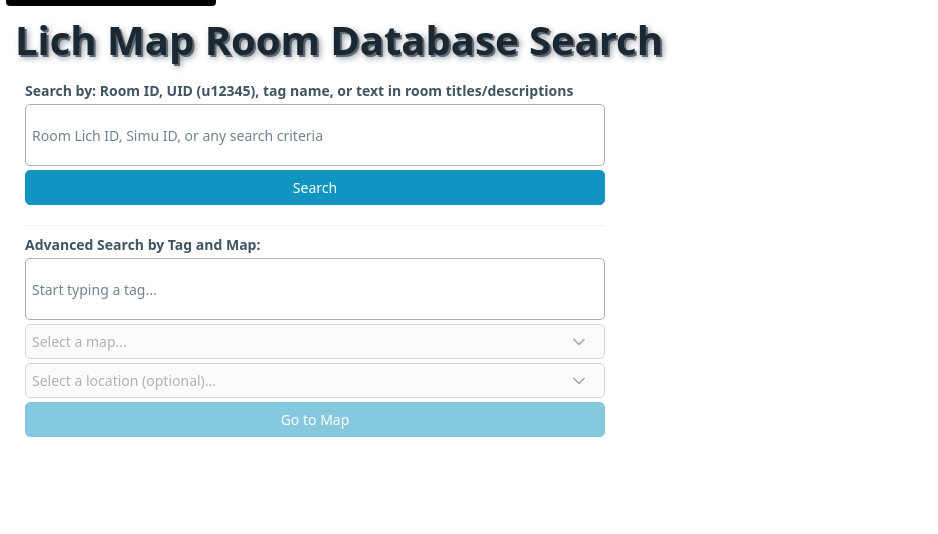
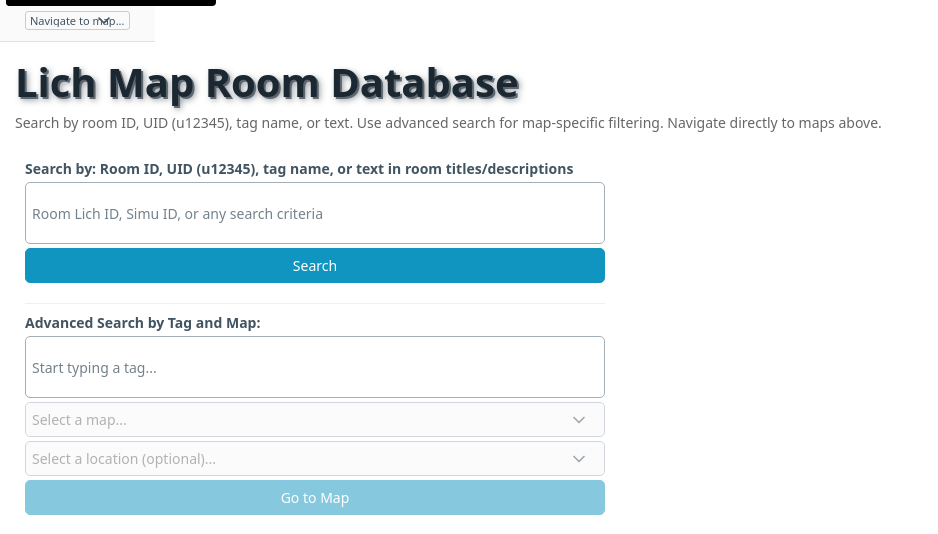
Before and after one commit to MahtraDR/dr-lich-mapdb-room, a Flask app: template app/templates/search.html in a window 1280 px wide. Shown: the top 534 px of the page, without its empty margins (0-938 px from the left). Run offline with Flask 3, Linux system fonts and the light colour scheme; the template is opened without the code that fills it, so the values that code supplies are empty; parts of the project's set-up code (start-up, migrations or seed data) failed here and were passed over.

Commit message:
more aria fixes, add navigate to landing page, readme

```diff
--- a/app/main.py
+++ b/app/main.py
@@ -28,14 +28,62 @@ with open("app/data/updated_at", "r") as f:
     updated_at = f.read()
 
 
+def get_available_maps():
+    """Generate available maps data for navigation dropdown"""
+    available_maps = {}
+
+    # First pass: collect all maps and find rooms with meta tags
+    for room_info in room_data:
+        if room_info.get("image") and room_info.get("image_coords"):
+            map_image = room_info["image"]
+
+            # Initialize map entry if not exists
+            if map_image not in available_maps:
+                available_maps[map_image] = {
+                    "room_id": room_info["id"],
+                    "display_name": map_image,
+                    "category": "Other"
+                }
+
+            # Check for meta tags
+            if room_info.get("tags"):
+                for tag in room_info["tags"]:
+                    # Check for mapname tag
+                    if tag.startswith("meta:mapname:"):
+                        map_name = tag.replace("meta:mapname:", "")
+                        available_maps[map_image]["display_name"] = map_name
+                        available_maps[map_image]["room_id"] = room_info["id"]
+
+                    # Check for mapcategory tag
+                    elif tag.startswith("meta:mapcategory:"):
+                        category = tag.replace("meta:mapcategory:", "")
+                        available_maps[map_image]["category"] = category
+
+    # Group maps by category and sort
+    categorized_maps = {}
+    for map_image, map_data in available_maps.items():
+        category = map_data["category"]
+        if category not in categorized_maps:
+            categorized_maps[category] = []
+        categorized_maps[category].append((map_data["display_name"], map_data["room_id"]))
+
+    # Sort categories and maps within each category
+    sorted_categories = []
+    for category in sorted(categorized_maps.keys()):
+        sorted_maps = sorted(categorized_maps[category])
+        sorted_categories.append((category, sorted_maps))
+
+    return sorted_categories
+
+
 @app.errorhandler(404)
 def not_found(e):
-    return render_template("404.html")
+    return render_template("404.html", available_maps=get_available_maps())
 
 
 @app.route("/")
 def root():
-    return render_template("search.html")
+    return render_template("search.html", available_maps=get_available_maps())
 
 
 @app.route("/u<int:simu_id>")
@@ -351,7 +399,8 @@ def search():
 								 unmapped_count=unmapped_count,
 								 search_term=search,
 								 total_results=len(room_list),
-								 overflow=False)
+								 overflow=False,
+								 available_maps=get_available_maps())
 
 		# Normal results display (≤100 results or map-filtered results)
 		overflow = len(room_list) > 100 and not map_filter
@@ -359,9 +408,9 @@ def search():
 			# Limit to first 100 for display
 			room_list = dict(list(room_list.items())[:100])
 
-		return render_template('search.html', results=room_list, overflow=overflow, search_term=search)
+		return render_template('search.html', results=room_list, overflow=overflow, search_term=search, available_maps=get_available_maps())
 	else:
-		return render_template('search.html', results=None, overflow=False)
+		return render_template('search.html', results=None, overflow=False, available_maps=get_available_maps())
 
 if __name__ == '__main__':
     app.run(debug=True, host='127.0.0.1', port=8000)
--- a/app/templates/search.html
+++ b/app/templates/search.html
@@ -19,9 +19,61 @@
   </head>
   <body>
     <a href="#main-content" class="skip-link">Skip to main content</a>
+    <a href="#navigation" class="skip-link">Skip to navigation</a>
+
+    <nav id="navigation" role="navigation" aria-label="Map navigation">
+      <div id="navigation_header">
+        <div id="map_navigation">
+          <label for="map_dropdown" class="sr-only">Navigate to map</label>
+          <select id="map_dropdown" onchange="navigateToMap()" aria-describedby="map-dropdown-help">
+            <option value="">Navigate to map...</option>
+            {% for category, maps in available_maps %}
+            <optgroup label="{{ category }}">
+              {% for map_name, room_id in maps %}
+              <option value="{{ room_id }}">{{ map_name }}</option>
+              {% endfor %}
+            </optgroup>
+            {% endfor %}
+          </select>
+          <div id="map-dropdown-help" class="sr-only">Select a map from the dropdown to navigate directly to that area</div>
+        </div>
+      </div>
+    </nav>
+
     <main id="main-content" role="main" style="padding: 15px; margin-top: 0;">
-      <h1 style="margin-top: 0;">Lich Map Room Database Search</h1>
+      <h1 style="margin-top: 0;">Lich Map Room Database</h1>
+      <p style="margin-bottom: 15px; color: #666; font-size: 14px;">Search by room ID, UID (u12345), tag name, or text. Use advanced search for map-specific filtering. Navigate directly to maps above.</p>
       {% include "search_block.html" %}
     </main>
+
+    <script>
+      function navigateToMap() {
+        const dropdown = document.getElementById('map_dropdown');
+        const selectedRoomId = dropdown.value;
+        if (selectedRoomId) {
+          const selectedText = dropdown.options[dropdown.selectedIndex].text;
+          // Announce navigation for screen readers
+          announceToScreenReader(`Navigating to map: ${selectedText}`);
+          window.location.href = '/' + selectedRoomId;
+        }
+      }
+
+      // Screen reader announcement utility
+      function announceToScreenReader(message, isAlert = false) {
+        let region = document.getElementById('map-announcements');
+        if (!region) {
+          region = document.createElement('div');
+          region.id = 'map-announcements';
+          region.setAttribute('aria-live', isAlert ? 'assertive' : 'polite');
+          region.setAttribute('aria-atomic', 'true');
+          region.className = 'sr-only';
+          document.body.appendChild(region);
+        }
+        region.textContent = message;
+        setTimeout(() => {
+          region.textContent = '';
+        }, 1000);
+      }
+    </script>
   </body>
 </html>
```
Also changed, not shown: app/templates/404.html (+55 -2 lines), README.md.
